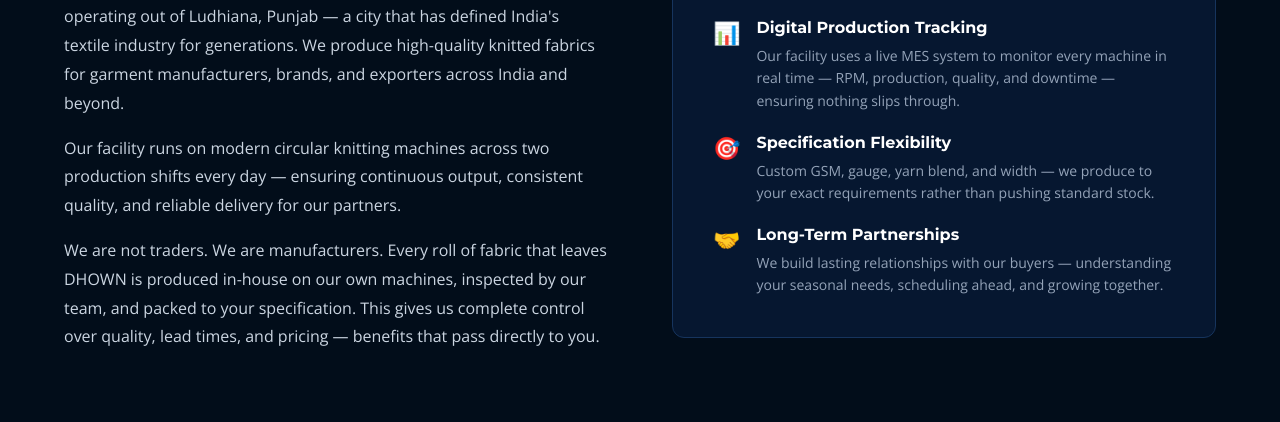
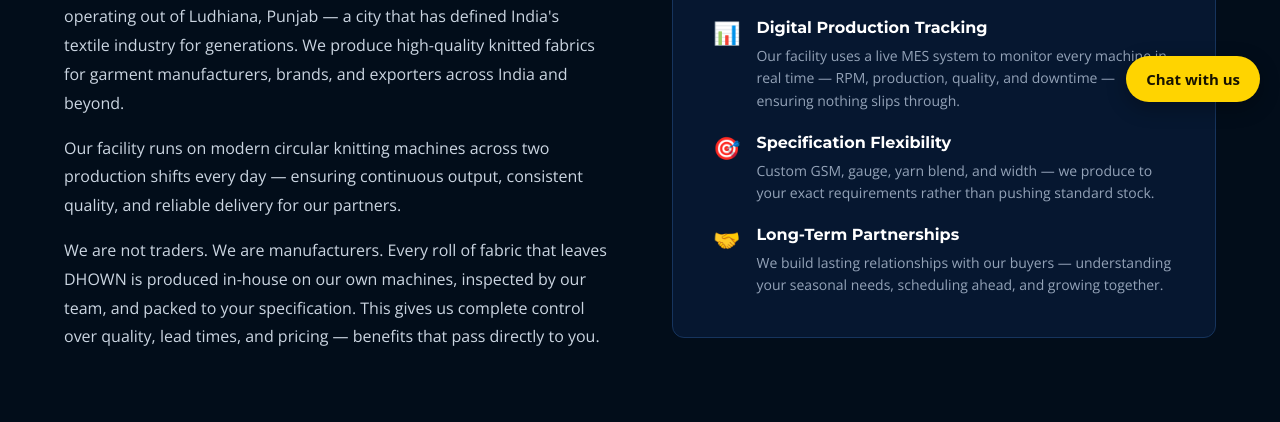
Before and after one commit to Nakuld9/dhown_website, a plain HTML site: page about.html in a window 1280 px wide. Shown: the part 678-1100 px from the top of the page. Drawn offline with nearby package versions, Linux system fonts and the light colour scheme.

Commit message:
Add floating 'Chat with us' AI widget to all pages
Loads the MES customer chatbot (mes.dhownhosiery.com/webchat) in a bubble;
conversations land in the same CRM inbox as WhatsApp.

```diff
--- a/about.html
+++ b/about.html
@@ -278,5 +278,6 @@
 </footer>
 
 <script src="js/main.js"></script>
+<script src="js/chat-widget.js"></script>
 </body>
 </html>
--- /dev/null
+++ b/js/chat-widget.js
@@ -0,0 +1,33 @@
+/* DHOWN AI chat widget — floating "Chat with us" bubble that opens the MES
+   customer chatbot (same AI, same CRM inbox) in an iframe. Self-contained. */
+(function () {
+  var MES_URL = "https://mes.dhownhosiery.com";
+  var open = false, frame, btn;
+
+  btn = document.createElement("button");
+  btn.type = "button";
+  btn.setAttribute("aria-label", "Chat with us");
+  btn.textContent = "Chat with us";
+  btn.style.cssText =
+    "position:fixed;right:20px;bottom:20px;z-index:2147483647;background:#ffd400;" +
+    "color:#171200;border:none;border-radius:999px;padding:13px 20px;" +
+    "font:600 15px system-ui,-apple-system,Segoe UI,sans-serif;" +
+    "box-shadow:0 6px 20px rgba(0,0,0,.3);cursor:pointer";
+
+  frame = document.createElement("iframe");
+  frame.src = MES_URL + "/webchat";
+  frame.title = "Chat with us";
+  frame.style.cssText =
+    "position:fixed;right:20px;bottom:80px;z-index:2147483647;width:380px;" +
+    "height:min(600px,80vh);max-width:calc(100vw - 40px);border:1px solid #2a2a31;" +
+    "border-radius:14px;box-shadow:0 12px 40px rgba(0,0,0,.4);display:none;background:#09090b";
+
+  btn.addEventListener("click", function () {
+    open = !open;
+    frame.style.display = open ? "block" : "none";
+    btn.textContent = open ? "Close chat" : "Chat with us";
+  });
+
+  document.body.appendChild(frame);
+  document.body.appendChild(btn);
+})();
```
Also changed, not shown: contact.html (+1 -0 lines), index.html (+1 -0 lines), products.html (+1 -0 lines).
